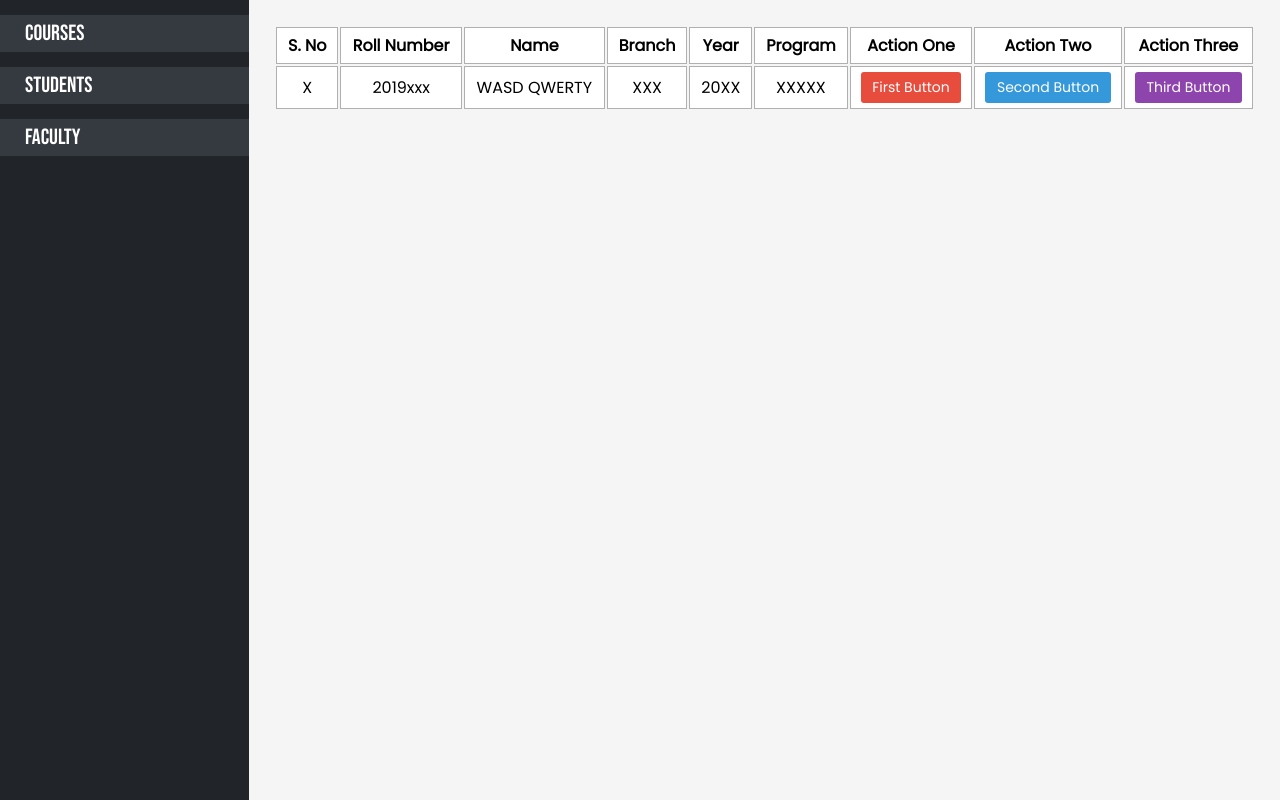
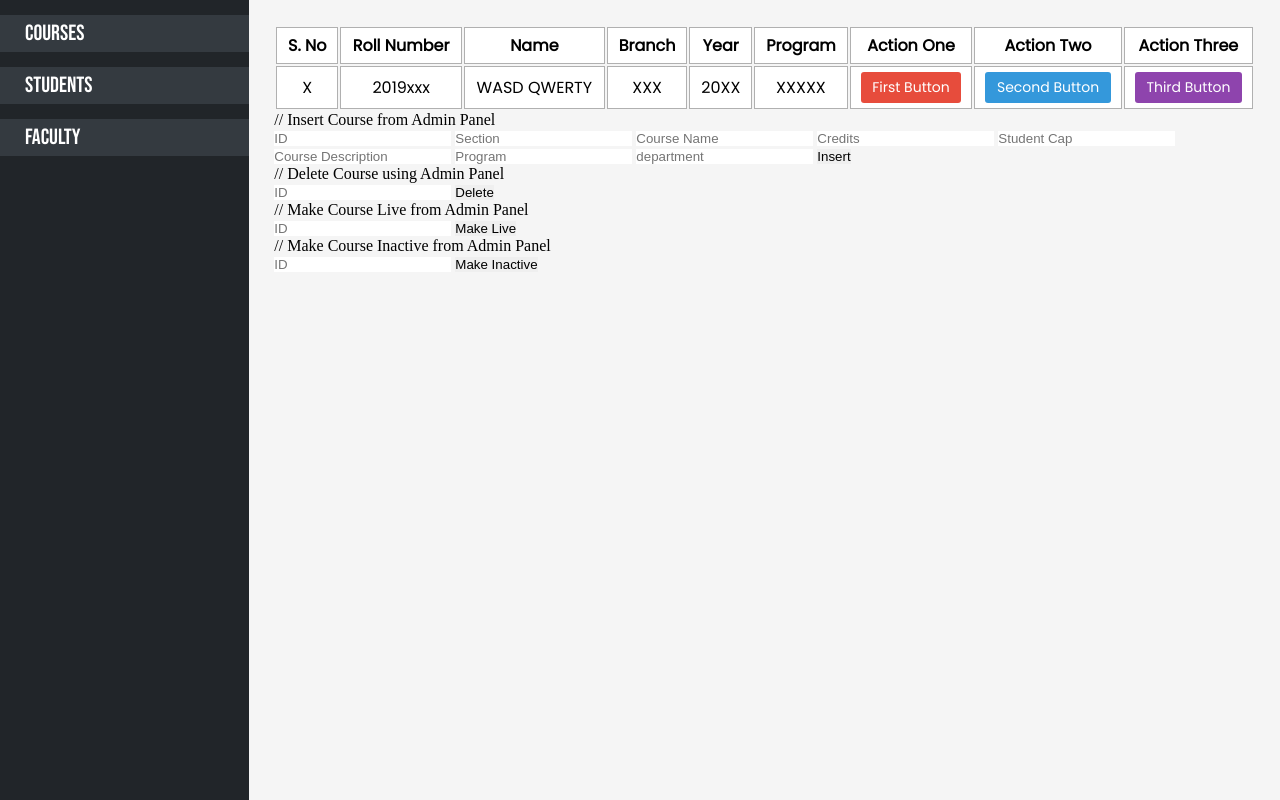
Before and after one commit to eshumanohare/haveAseat, a Django app: template Core/templates/admin-panel.html in a window 1280 px wide. Run offline with Django 3.2, Linux system fonts and the light colour scheme; the template is opened without the code that fills it: most values are stand-ins (such as "Sample title", 1, 10 or a date in 2020).

Commit message:
Created API for inserting, deleting, make course live or inactive.
Created forms to test also in admin panel page

```diff
--- a/Core/templates/admin-panel.html
+++ b/Core/templates/admin-panel.html
@@ -278,6 +278,45 @@
                         </tr>
                     {% endfor %}
                 </table>
+                // Insert Course from Admin Panel
+                <div>
+                    <form action="{% url 'Core:insertCourseAdmin' %}" method="POST" id="insertCourseAdmin">
+                        <input type="integer" name="id" id="id" class="Input-Field" placeholder="ID">
+                        <input type="text" name="section" id="section" class="Input-Field" placeholder="Section">
+                        <input type="text" name="courseName" id="courseName" class="Input-Field" placeholder="Course Name">
+                        <input type="integer" name="credits" id="credits" class="Input-Field" placeholder="Credits">
+                        <input type="integer" name="studentCap" id="studentCap" class="Input-Field" placeholder="Student Cap">
+                        <input type="text" name="courseDescription" id="courseDescription" class="Input-Field" placeholder="Course Description">
+                        <input type="text" name="program" id="program" class="Input-Field" placeholder="Program">
+                        <input type="text" name="department" id="department" class="Input-Field" placeholder="department">
+                        {% csrf_token %}
+                        <input type="submit" value="Insert" class="Insert-Course-Button">
+                    </form>
+                </div>
+                // Delete Course using Admin Panel
+                <div>
+                    <form action="{% url 'Core:deleteCourseAdmin' %}" method="POST" id="deleteCourseAdmin">
+                        <input type="integer" name="id" id="id" class="Input-Field" placeholder="ID">
+                        {% csrf_token %}
+                        <input type="submit" value="Delete" class="Delete-Course-Button">
+                    </form>
+                </div>
+                // Make Course Live from Admin Panel
+                <div>
+                    <form action="{% url 'Core:setisLive1' %}" method="POST" id="setisLive1">
+                        <input type="integer" name="id" id="id" class="Input-Field" placeholder="ID">
+                        {% csrf_token %}
+                        <input type="submit" value="Make Live" class="Make-Live-Course-Button">
+                    </form>
+                // Make Course Inactive from Admin Panel
+                <div>
+                    <form action="{% url 'Core:setisLive0' %}" method="POST" id="setisLive0">
+                        <input type="integer" name="id" id="id" class="Input-Field" placeholder="ID">
+                        {% csrf_token %}
+                        <input type="submit" value="Make Inactive" class="Make-Inactive-Course-Button">
+                    </form>
+                </div>
+                </div>
             </div>
         </div>
     </div>
--- a/Core/urls.py
+++ b/Core/urls.py
@@ -18,6 +18,10 @@ urlpatterns = [
     path("fetch-faculties/", views.fetchFaculties, name = "fetchFaculties"),
     path("delete-courses/",views.deleteCourses, name="deleteCourses"),
     path("filter-courses/",views.filterCourses,name="filterCourses"),
+    path("insert-course-admin/",views.insertCourseAdmin,name="insertCourseAdmin"),
+    path("delete-course-admin/",views.deleteCourseAdmin,name="deleteCourseAdmin"),
+    path("set-isLive-1-admin/",views.setisLive1,name="setisLive1"),
+    path("set-isLive-0-admin/",views.setisLive0,name="setisLive0")
 ]
 
 urlpatterns += static(
```
Also changed, not shown: Core/views.py (+62 -2 lines).
